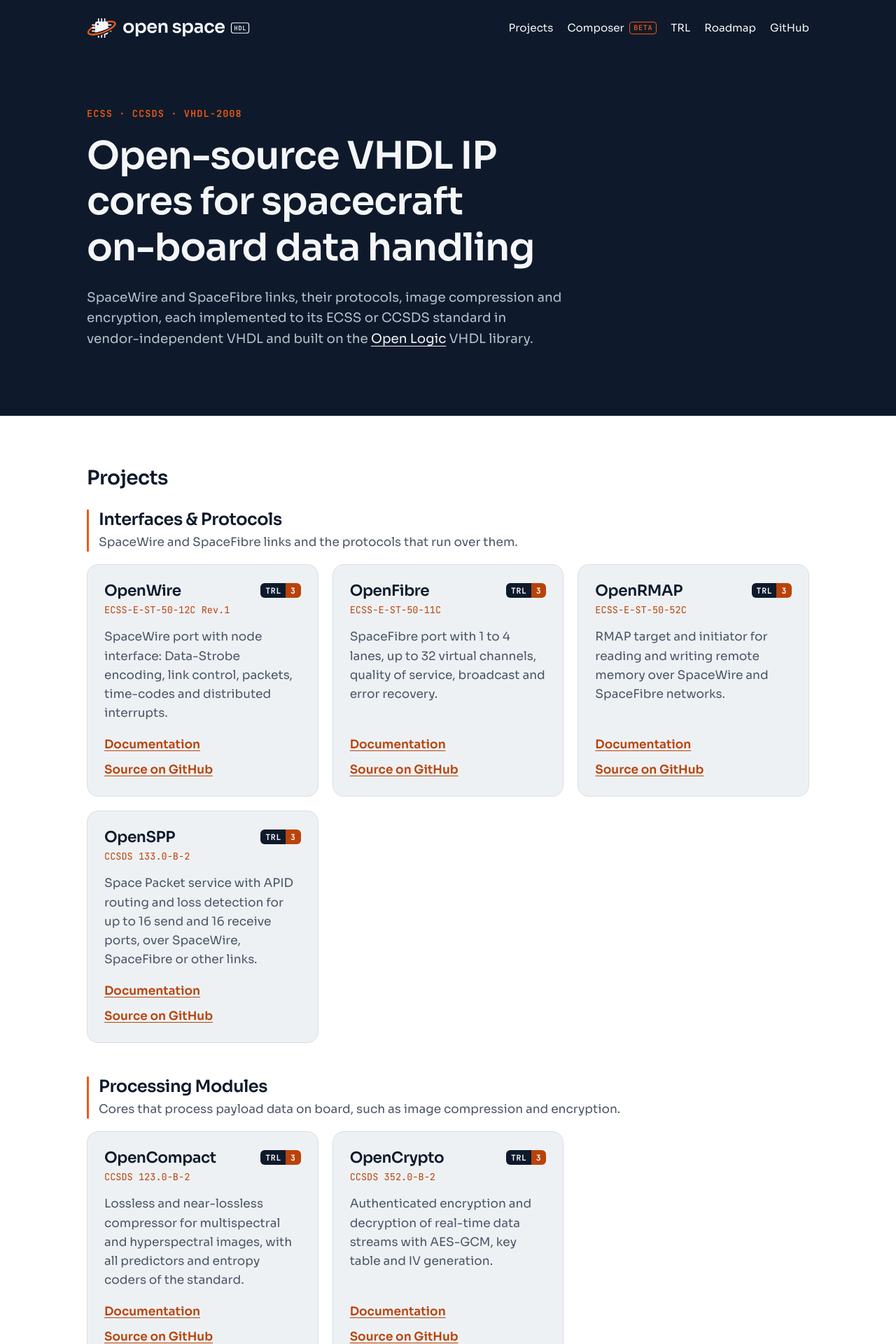
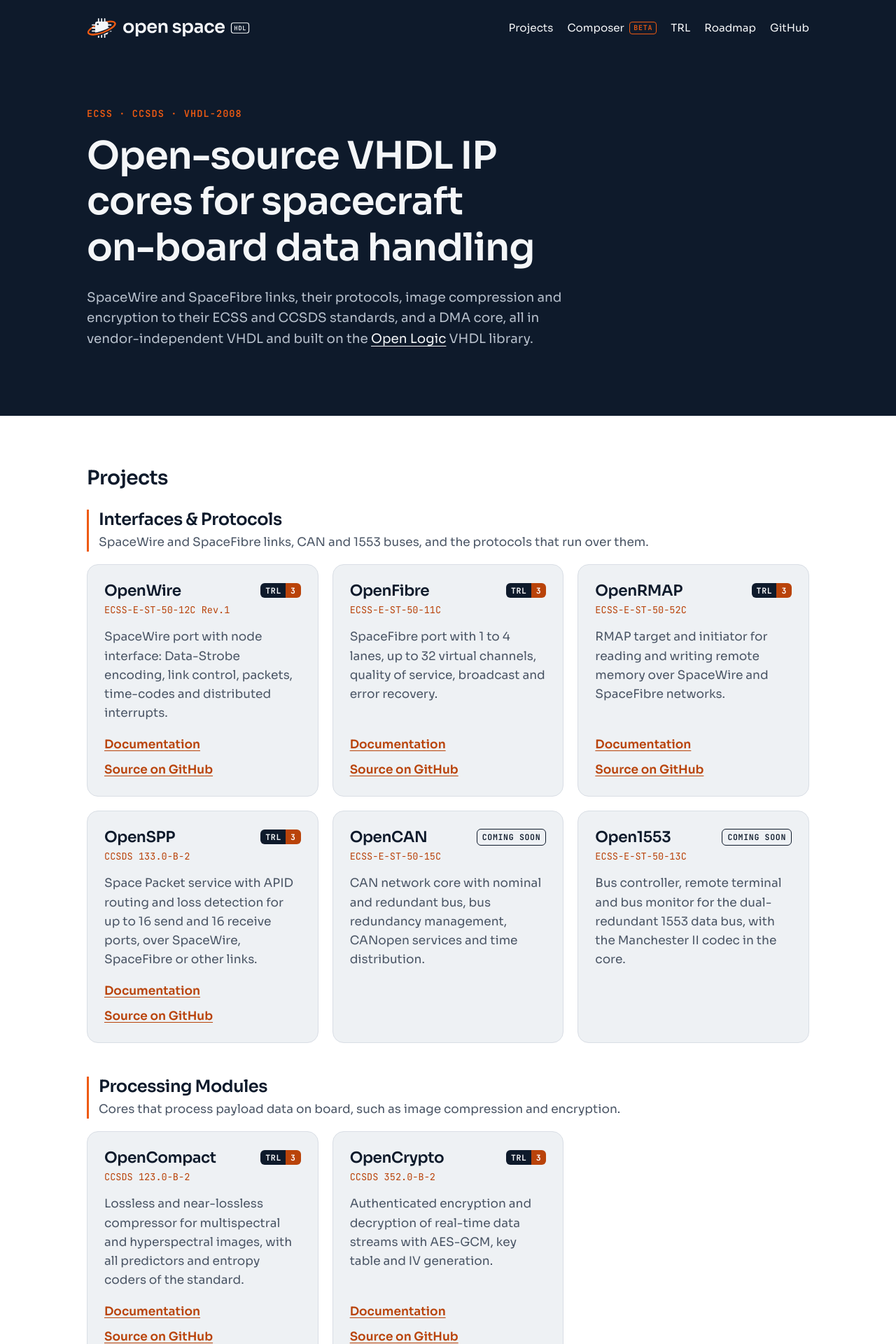
Before and after one commit to open-space-hdl/open-space-hdl.github.io, a Jekyll site: the page built from index.html, in a window 1280 px wide. Shown: the top 1920 px of the page at 70% size. Built offline with Jekyll 4.4.1, drawn with Linux system fonts in a browser that asks for light colours; some of the changed text lies outside the part shown.

Commit message:
Add the cards of OpenDMA, OpenCAN and Open1553
OpenDMA v0.1.0 is released at TRL 3 with its documentation site;
OpenCAN and Open1553 are in development.

- projects.yml: OpenDMA (public, docs, TRL 3, roadmap) in the new group
  System Infrastructure; OpenCAN and Open1553 as Coming soon in
  Interfaces & Protocols.
- project_groups.yml: the group System Infrastructure after Processing
  Modules; Interfaces & Protocols names the CAN and 1553 buses.
- Start page and site description name the DMA core.
- Roadmap: the DMA leaves the further cores; the 1553 and CAN cores are
  in development and the table of the further cores shows the state of
  every core; the CAN 2.0 controller of Open Logic FT is done.
- site.css: the states In development and Done.
- Site tests: the new group and cards, the Coming-soon cards without
  links, the OpenDMA roadmap link and the states of both roadmap tables.

```diff
--- a/_config.yml
+++ b/_config.yml
@@ -3,8 +3,8 @@
 description: >-
   Open-source VHDL IP cores for spacecraft on-board data handling:
   SpaceWire and SpaceFibre links, their protocols, image compression and
-  encryption to ECSS and CCSDS standards, built on the Open Logic VHDL
-  library.
+  encryption to ECSS and CCSDS standards, and a DMA core, built on the Open
+  Logic VHDL library.
 url: https://openspacehdl.org
 baseurl: ""
 github_org: https://github.com/open-space-hdl
--- a/_data/project_groups.yml
+++ b/_data/project_groups.yml
@@ -7,12 +7,16 @@
 
 - id: interfaces-protocols
   title: Interfaces & Protocols
-  summary: SpaceWire and SpaceFibre links and the protocols that run over them.
+  summary: SpaceWire and SpaceFibre links, CAN and 1553 buses, and the protocols that run over them.
 
 - id: processing-modules
   title: Processing Modules
   summary: Cores that process payload data on board, such as image compression and encryption.
 
+- id: system-infrastructure
+  title: System Infrastructure
+  summary: Cores that move data between the memories and the peripherals of an on-board system.
+
 - id: building-blocks
   title: Building Blocks
   summary: The fault-tolerant Open Logic entities that every core is built on.
--- a/_data/projects.yml
+++ b/_data/projects.yml
@@ -63,6 +63,20 @@
   trl_status: Fully verified by simulation. Not yet tested on hardware, no flight heritage.
   roadmap: true
 
+- name: OpenCAN
+  repo: opencan
+  group: interfaces-protocols
+  tagline: [ECSS-E-ST-50-15C]
+  summary: CAN network core with nominal and redundant bus, bus redundancy management, CANopen services and time distribution.
+  public: false
+
+- name: Open1553
+  repo: open1553
+  group: interfaces-protocols
+  tagline: [ECSS-E-ST-50-13C]
+  summary: Bus controller, remote terminal and bus monitor for the dual-redundant 1553 data bus, with the Manchester II codec in the core.
+  public: false
+
 - name: OpenCompact
   repo: opencompact
   group: processing-modules
@@ -85,6 +99,17 @@
   trl_status: Fully verified by simulation. Not yet tested on hardware, no flight heritage.
   roadmap: true
 
+- name: OpenDMA
+  repo: opendma
+  group: system-infrastructure
+  tagline: [AXI4, AXI4-Stream, Scatter/Gather]
+  summary: DMA core between AXI4 memory and AXI4-Stream peripherals, register-compatible with the AMD AXI DMA so that its drivers run unchanged.
+  public: true
+  docs: true
+  trl: 3
+  trl_status: Fully verified by simulation. Not yet tested on hardware, no flight heritage.
+  roadmap: true
+
 - name: Open Logic FT
   repo: open-logic-ft
   group: building-blocks
--- a/assets/css/site.css
+++ b/assets/css/site.css
@@ -560,6 +560,7 @@
 .phase-table td:first-child { width: 72px; }
 .phase-table td:nth-child(3), .roadmap-table td[data-label="Standard or interface"] { width: 30%; }
 .blocks-table td:nth-child(3) { width: 112px; }
+.cores-table td:nth-child(4) { width: 176px; }
 .state-tag {
   display: inline-block;
   padding: 2px 9px;
@@ -571,9 +572,12 @@
   font-weight: 600;
   letter-spacing: 0.08em;
   text-transform: uppercase;
+  white-space: nowrap;
   color: var(--text-muted);
 }
 .state-tag.is-next { background: #FFF6F0; border-color: rgba(238, 90, 18, 0.45); color: var(--orange-text); }
+.state-tag.is-dev { background: var(--orange-text); border-color: var(--orange-text); color: #FFFFFF; }
+.state-tag.is-done { background: var(--navy); border-color: var(--navy); color: var(--light); }
 .board-list { margin: 12px 0; }
 .board-list li + li { margin-top: 4px; }
 
@@ -602,7 +606,7 @@
   .roadmap-table td:first-child, .phase-table td:first-child, .phase-table td:nth-child(3),
   .roadmap-table td[data-label="Standard or interface"] { width: auto; }
   .toc-state { display: block; min-width: 0; margin: 0; }
-  .blocks-table td:nth-child(3) { width: auto; }
+  .blocks-table td:nth-child(3), .cores-table td:nth-child(4) { width: auto; }
 }
 
 /* Footer */
--- a/index.html
+++ b/index.html
@@ -6,8 +6,8 @@
     <p class="eyebrow">ECSS · CCSDS · VHDL-2008</p>
     <h1>{{ site.tagline | replace: 'on-board', '<span class="nowrap">on-board</span>' }}</h1>
     <p class="lead">
-      SpaceWire and SpaceFibre links, their protocols, image compression and encryption, each implemented to its ECSS
-      or CCSDS standard in <span class="nowrap">vendor-independent</span> VHDL and built on the
+      SpaceWire and SpaceFibre links, their protocols, image compression and encryption to their ECSS and CCSDS
+      standards, and a DMA core, all in <span class="nowrap">vendor-independent</span> VHDL and built on the
       <a href="https://github.com/open-logic/open-logic">Open Logic</a> VHDL library.
     </p>
   </div>
--- a/roadmap.html
+++ b/roadmap.html
@@ -119,8 +119,8 @@
       <p>
         The space link core, later cores and the systems built from them need general-purpose functions that belong in
         a VHDL library rather than in one core. They are developed in Open Logic FT first and then proposed to Open
-        Logic. The first three are prerequisites of phase 1 of the space link core and come with it; the others follow
-        with the cores and systems that use them.
+        Logic. The first three are prerequisites of phase 1 of the space link core and come with it, the CAN controller
+        is done, and the others follow with the cores and systems that use them.
       </p>
       <div class="table-frame">
         <table class="trl-table roadmap-table blocks-table">
@@ -133,8 +133,8 @@
             <tr><td data-label="Building block">Convolutional encoder</td><td data-label="Purpose">Configurable constraint length, polynomials and puncturing</td><td data-label="State"><span class="state-tag is-next">Next</span></td></tr>
             <tr><td data-label="Building block">Sync word detector</td><td data-label="Purpose">Finds a sync word in a bit stream despite a configurable number of bit errors</td><td data-label="State"><span class="state-tag">Planned</span></td></tr>
             <tr><td data-label="Building block">Symbol ECC for external memories</td><td data-label="Purpose">A single-symbol-correcting, double-symbol-detecting option of the ECC codecs, for external memories such as DDR and Flash</td><td data-label="State"><span class="state-tag">Planned</span></td></tr>
-            <tr><td data-label="Building block">CAN 2.0 controller</td><td data-label="Purpose">The CAN data link layer with messages in and out as streams (<code>olo_intf_can</code>), the base of the CAN core below</td><td data-label="State"><span class="state-tag">Planned</span></td></tr>
             <tr><td data-label="Building block">AXI4 decoder with burst access</td><td data-label="Purpose">AXI4 bursts in; per port passed through to AXI4 memories or split into single accesses for AXI4-Lite register banks, so that one decoder serves memories and registers. First an AXI4-to-AXI4-Lite converter in front of the existing AXI4-Lite decoder</td><td data-label="State"><span class="state-tag">Planned</span></td></tr>
+            <tr><td data-label="Building block">CAN 2.0 controller</td><td data-label="Purpose">The CAN data link layer with messages in and out as streams (<code>olo_intf_can</code>), the base of the CAN core below</td><td data-label="State"><span class="state-tag is-done">Done</span></td></tr>
           </tbody>
         </table>
       </div>
@@ -144,44 +144,44 @@
       <p class="eyebrow">Planned</p>
       <h2 id="cores-title">Further cores</h2>
       <p>
-        After the space link core, the MIL-STD-1553B interface, the routing switch and the DMA follow in this order,
-        then three smaller cores.
+        The MIL-STD-1553B and CAN cores are in development. After the space link core, the routing switch follows,
+        then two smaller cores.
       </p>
       <div class="table-frame">
-        <table class="trl-table roadmap-table">
+        <table class="trl-table roadmap-table cores-table">
           <thead>
-            <tr><th scope="col">Core</th><th scope="col">Standard or interface</th><th scope="col">Scope</th></tr>
+            <tr><th scope="col">Core</th><th scope="col">Standard or interface</th><th scope="col">Scope</th><th scope="col">State</th></tr>
           </thead>
           <tbody>
             <tr>
               <td data-label="Core">MIL-STD-1553B bus interface</td>
               <td data-label="Standard or interface"><ul class="chips"><li>ECSS-E-ST-50-13C</li></ul></td>
               <td data-label="Scope">Bus controller, remote terminal and bus monitor</td>
+              <td data-label="State"><span class="state-tag is-dev">In development</span></td>
+            </tr>
+            <tr>
+              <td data-label="Core">CAN bus</td>
+              <td data-label="Standard or interface"><ul class="chips"><li>ECSS-E-ST-50-15C</li></ul></td>
+              <td data-label="Scope">CAN networks of the standard, with redundant buses, on the generic CAN controller of Open Logic</td>
+              <td data-label="State"><span class="state-tag is-dev">In development</span></td>
             </tr>
             <tr>
               <td data-label="Core">Routing switch</td>
               <td data-label="Standard or interface"><ul class="chips"><li>ECSS-E-ST-50-12C</li><li>ECSS-E-ST-50-11C</li></ul></td>
               <td data-label="Scope">One switch fabric for SpaceWire and SpaceFibre: SpaceWire ports first, then SpaceFibre ports</td>
-            </tr>
-            <tr>
-              <td data-label="Core">DMA</td>
-              <td data-label="Standard or interface"><ul class="chips"><li>AMD AXI DMA register interface (PG021)</li></ul></td>
-              <td data-label="Scope">Data movement between memory and AXI4-Stream, register-compatible with the AMD AXI DMA so that its drivers work, vendor-independent and fault-tolerant: direct register mode, then scatter/gather, then the control and status streams</td>
-            </tr>
-            <tr>
-              <td data-label="Core">CAN bus</td>
-              <td data-label="Standard or interface"><ul class="chips"><li>ECSS-E-ST-50-15C</li></ul></td>
-              <td data-label="Scope">CAN networks of the standard, with redundant buses, on the generic CAN controller of Open Logic</td>
+              <td data-label="State"><span class="state-tag">Planned</span></td>
             </tr>
             <tr>
               <td data-label="Core">Lossless data compression</td>
               <td data-label="Standard or interface"><ul class="chips"><li>CCSDS 121.0-B</li></ul></td>
               <td data-label="Scope">Lossless compression of any data</td>
+              <td data-label="State"><span class="state-tag">Planned</span></td>
             </tr>
             <tr>
               <td data-label="Core">Time codes</td>
               <td data-label="Standard or interface"><ul class="chips"><li>CCSDS 301.0-B</li></ul></td>
               <td data-label="Scope">CCSDS time codes with on-board time</td>
+              <td data-label="State"><span class="state-tag">Planned</span></td>
             </tr>
           </tbody>
         </table>
```
Also changed, not shown: tests/e2e/site.spec.mjs (+20 -4 lines).
